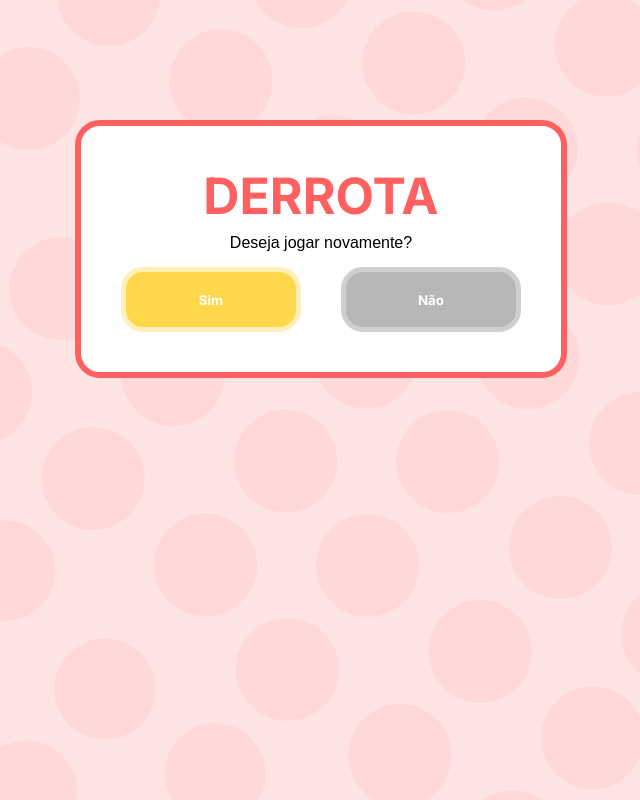
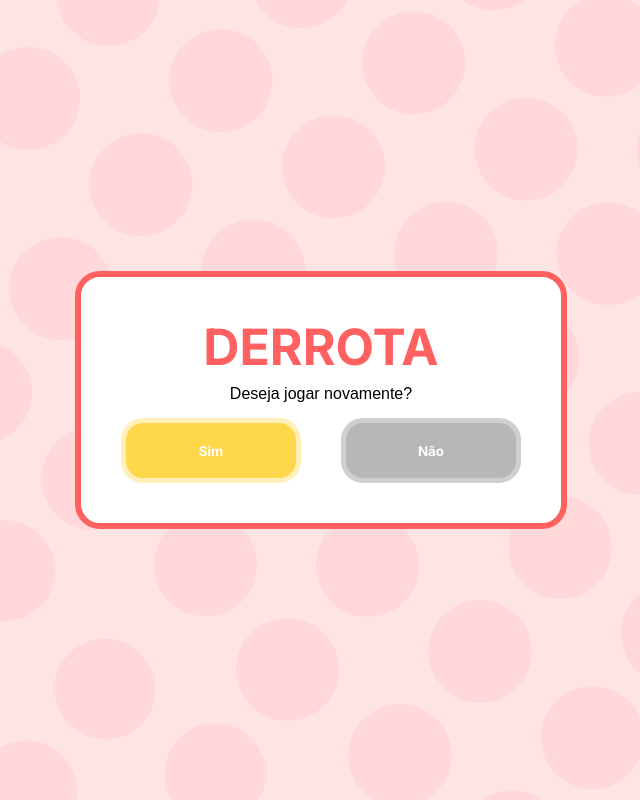
Before and after one commit to brendajuliane/MemoryGame, a PHP site: page /gameover.html in a window 1280 px wide. Shown: the whole page, without its empty margins (319-959 px from the left). Run offline with PHP 8.4, Linux system fonts and the light colour scheme.

Commit message:
Mudando a forma de posicionar o conteúdo no body

```diff
--- a/css/gameover.css
+++ b/css/gameover.css
@@ -11,6 +11,7 @@
     background-repeat: repeat;
     width: 100%;
     height: 100%;
+    position: absolute;
     display: flex;
     align-items: center;
     justify-content: center;
@@ -23,7 +24,6 @@
     border: 6px solid #FF6161;
     border-radius: 25px;
     position: relative;
-    top: 120px;
 }
 h3 {
     font-family: 'Inter', sans-serif;
```
